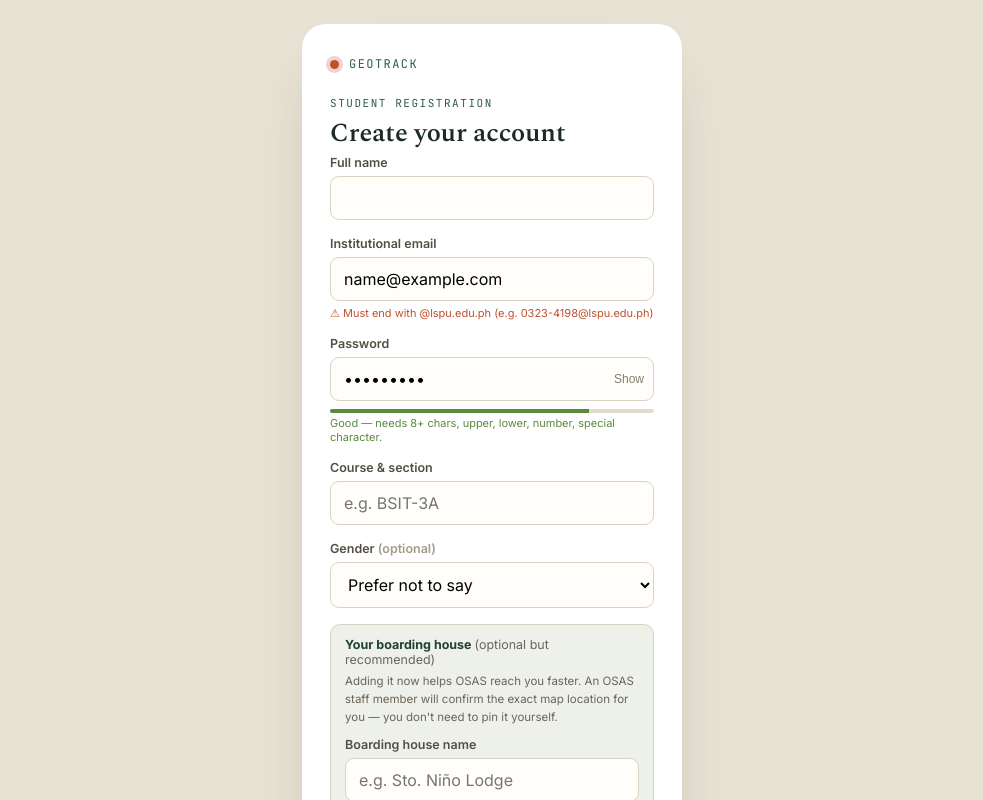
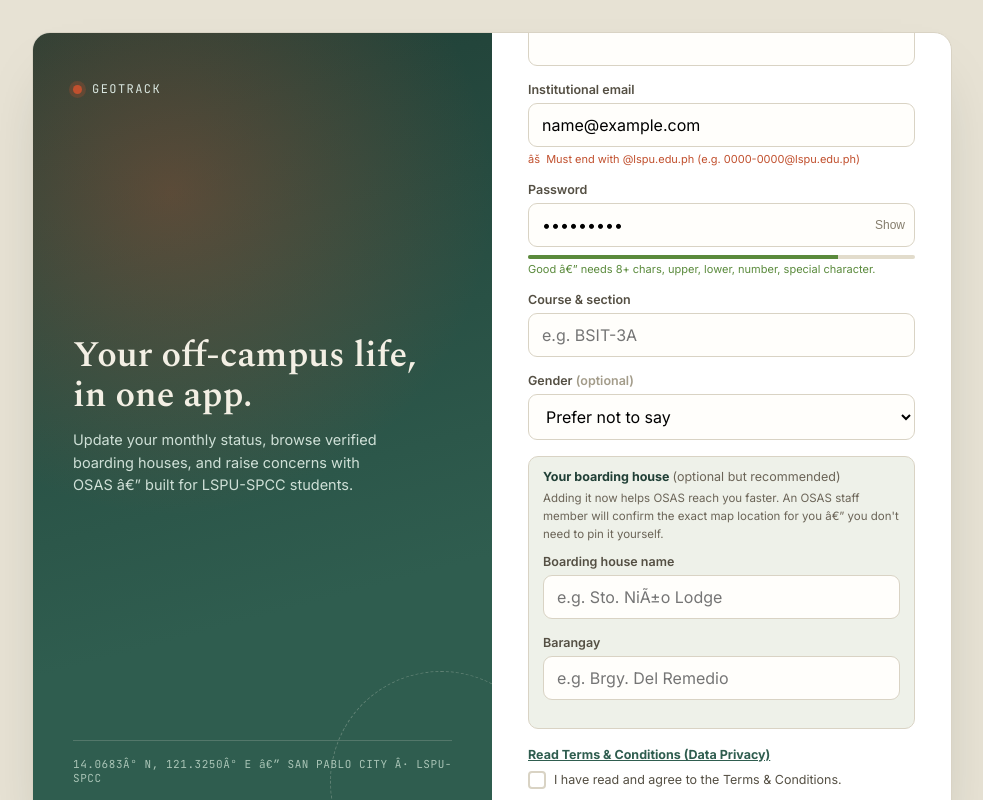
Before and after one commit to biotsharon418-coder/geotrack-fullstack, a React (Vite) app in the folder frontend/: page /student/login in a window 1280 px wide. Both pictures are taken after typing "name@example.com", "Sample123" into the empty fields and a click on the button "Create an account". Shown: the top 800 px of the page, without its empty margins (148-1131 px from the left). Built offline with nearby package versions, Linux system fonts and the light colour scheme; no server answers.

Commit message:
Fix: responsive UI, remove signup geocoder, fix report exports, chart labels, status filters, split-pane student UI, clearer login errors

```diff
--- a/frontend/src/pages/osas/OsasLogin.jsx
+++ b/frontend/src/pages/osas/OsasLogin.jsx
@@ -37,12 +37,7 @@ export default function OsasLogin() {
       login(session);
       navigate("/osas/dashboard");
     } catch (err) {
-      const msg = err.message || "";
-      if (mode === "login" && (msg.includes("Incorrect") || msg.includes("401"))) {
-        setError("No account found with these credentials. Please check your details, or create an account.");
-      } else {
-        setError(msg);
-      }
+      setError(err.message || "Something went wrong. Please try again.");
     } finally {
       setLoading(false);
     }
@@ -58,10 +53,10 @@ export default function OsasLogin() {
           <div>
             <div className="osas-brand-title">All off-campus students, one map.</div>
             <div className="osas-brand-sub">
-              Monitor monthly status updates, verify boarding houses, and generate reports — built for OSAS personnel.
+              Monitor monthly status updates, verify boarding houses, and generate reports â€” built for OSAS personnel.
             </div>
           </div>
-          <div className="osas-brand-coords">14.0683° N, 121.3250° E — SAN PABLO CITY · LSPU-SPCC</div>
+          <div className="osas-brand-coords">14.0683Â° N, 121.3250Â° E â€” SAN PABLO CITY Â· LSPU-SPCC</div>
         </div>
 
         <div className="osas-login-form">
@@ -87,7 +82,7 @@ export default function OsasLogin() {
             <div className="field">
               <label>Email</label>
               <input type="email" value={email} onChange={e => setEmail(e.target.value)}
-                placeholder="reyes.osas@lspu.edu.ph" required />
+                placeholder="lastname.osas@lspu.edu.ph" required />
             </div>
             <div className="field">
               <label>Password</label>
@@ -107,7 +102,7 @@ export default function OsasLogin() {
               )}
             </div>
             <button className="btn primary" style={{ width:"100%", padding:13 }} disabled={loading}>
-              {loading ? "Please wait…" : mode === "login" ? "Sign in" : "Create account"}
+              {loading ? "Please waitâ€¦" : mode === "login" ? "Sign in" : "Create account"}
             </button>
           </form>
 
--- a/frontend/src/pages/osas/OsasReports.jsx
+++ b/frontend/src/pages/osas/OsasReports.jsx
@@ -1,4 +1,4 @@
-// src/pages/osas/OsasReports.jsx — multi-select grouping, charts, preview, PDF/Excel/CSV export
+// src/pages/osas/OsasReports.jsx â€” multi-select grouping, charts, preview, PDF/Excel/CSV export
 import { useState } from "react";
 import { PieChart, Pie, Cell, BarChart, Bar, XAxis, YAxis, Tooltip, ResponsiveContainer, Legend } from "recharts";
 import { api } from "../../api/client";
@@ -92,12 +92,12 @@ export default function OsasReports() {
         </div>
         <div style={{display:"flex",gap:10,marginTop:14,flexWrap:"wrap"}}>
           <button className="btn primary" onClick={handleGenerate} disabled={loading||!selected.length}>
-            {loading ? "Generating…" : "Generate & preview"}
+            {loading ? "Generatingâ€¦" : "Generate & preview"}
           </button>
           {report && <>
-            <button className="btn" onClick={()=>handleExport("pdf")} style={{color:"var(--pin)"}}>⬇ PDF</button>
-            <button className="btn" onClick={()=>handleExport("excel")} style={{color:"var(--moss)"}}>⬇ Excel</button>
-            <button className="btn" onClick={()=>handleExport("csv")} style={{color:"#6b6457"}}>⬇ CSV</button>
+            <button className="btn" onClick={()=>handleExport("pdf")} style={{color:"var(--pin)"}}>â¬‡ PDF</button>
+            <button className="btn" onClick={()=>handleExport("excel")} style={{color:"var(--moss)"}}>â¬‡ Excel</button>
+            <button className="btn" onClick={()=>handleExport("csv")} style={{color:"#6b6457"}}>â¬‡ CSV</button>
           </>}
         </div>
       </div>
@@ -110,7 +110,7 @@ export default function OsasReports() {
               {report.sections.map(sec => (
                 <div className="card" key={`chart-${sec.group_by}`}>
                   <div className="panel-title" style={{marginBottom:10}}>
-                    {SECTION_LABELS[sec.group_by]||sec.group_by} — chart
+                    {SECTION_LABELS[sec.group_by]||sec.group_by} â€” chart
                   </div>
                   {sec.rows.length === 0
                     ? <div className="review-empty">No data.</div>
@@ -146,7 +146,7 @@ export default function OsasReports() {
             <div className="card" key={sec.group_by} style={{marginBottom:18}}>
               <div className="panel-title">
                 {SECTION_LABELS[sec.group_by]||sec.group_by}
-                {report.month_label ? ` · ${report.month_label}` : " · All months"}
+                {report.month_label ? ` Â· ${report.month_label}` : " Â· All months"}
               </div>
               <table>
                 <tbody>
@@ -157,7 +157,7 @@ export default function OsasReports() {
                         <tr key={row.group_label}>
                           <td style={{verticalAlign:"top"}}>{row.group_label}</td>
                           <td style={{verticalAlign:"top"}}>{row.count}</td>
-                          <td style={{fontSize:12,color:"#544f43"}}>{row.student_names?.join(", ")||"—"}</td>
+                          <td style={{fontSize:12,color:"#544f43"}}>{row.student_names?.join(", ")||"â€”"}</td>
                         </tr>
                     ))}
                   <tr><td style={{fontWeight:700}}>Total</td><td style={{fontWeight:700}}>{sec.total}</td><td></td></tr>
@@ -167,10 +167,10 @@ export default function OsasReports() {
           ))}
 
           <div className="no-print" style={{display:"flex",gap:10,marginBottom:18}}>
-            <button className="btn primary" onClick={()=>window.print()}>🖨 Print report</button>
-            <button className="btn" onClick={()=>handleExport("pdf")} style={{color:"var(--pin)"}}>⬇ Download PDF</button>
-            <button className="btn" onClick={()=>handleExport("excel")} style={{color:"var(--moss)"}}>⬇ Download Excel</button>
-            <button className="btn" onClick={()=>handleExport("csv")} style={{color:"#6b6457"}}>⬇ Download CSV</button>
+            <button className="btn primary" onClick={()=>window.print()}>ðŸ–¨ Print report</button>
+            <button className="btn" onClick={()=>handleExport("pdf")} style={{color:"var(--pin)"}}>â¬‡ Download PDF</button>
+            <button className="btn" onClick={()=>handleExport("excel")} style={{color:"var(--moss)"}}>â¬‡ Download Excel</button>
+            <button className="btn" onClick={()=>handleExport("csv")} style={{color:"#6b6457"}}>â¬‡ Download CSV</button>
           </div>
         </div>
       )}
--- a/frontend/src/pages/student/StudentLayout.jsx
+++ b/frontend/src/pages/student/StudentLayout.jsx
@@ -9,6 +9,19 @@ import "./student.css";
 export default function StudentLayout() {
   return (
     <div className="student-shell">
+      <div className="student-shell-brand">
+        <div className="brand-mark" style={{ color:"#d9e6df" }}>
+          <span className="pin-dot"></span> GEOTRACK
+        </div>
+        <div>
+          <div className="osas-brand-title">Your off-campus life, in one app.</div>
+          <div className="osas-brand-sub">
+            Update your monthly status, browse verified boarding houses, and raise concerns with OSAS â€” built for LSPU-SPCC students.
+          </div>
+        </div>
+        <div className="osas-brand-coords">14.0683Â° N, 121.3250Â° E â€” SAN PABLO CITY Â· LSPU-SPCC</div>
+      </div>
+
       <div className="student-phone">
         <Outlet />
 
--- a/frontend/src/pages/student/StudentLogin.jsx
+++ b/frontend/src/pages/student/StudentLogin.jsx
@@ -19,9 +19,9 @@ function getStrength(pw) {
   return       { label:"Strong",  color:"#3c7a5c", pct:100 };
 }
 
-// ─── Email validation ────────────────────────────────────────────────────────
+// â”€â”€â”€ Email validation â”€â”€â”€â”€â”€â”€â”€â”€â”€â”€â”€â”€â”€â”€â”€â”€â”€â”€â”€â”€â”€â”€â”€â”€â”€â”€â”€â”€â”€â”€â”€â”€â”€â”€â”€â”€â”€â”€â”€â”€â”€â”€â”€â”€â”€â”€â”€â”€â”€â”€â”€â”€â”€â”€â”€â”€
 // Format: STUDENTID@lspu.edu.ph where student ID is digits and hyphens
-// e.g. 0323-4198@lspu.edu.ph
+// e.g. 0000-0000@lspu.edu.ph
 function isLspu(email) {
   const lower = email.toLowerCase().trim();
   if (!lower.endsWith("@lspu.edu.ph")) return false;
@@ -33,13 +33,13 @@ function isLspu(email) {
 function emailHint(email) {
   if (email === "") return null;
   const lower = email.toLowerCase().trim();
-  if (!lower.endsWith("@lspu.edu.ph")) return { ok: false, msg: "Must end with @lspu.edu.ph (e.g. 0323-4198@lspu.edu.ph)" };
+  if (!lower.endsWith("@lspu.edu.ph")) return { ok: false, msg: "Must end with @lspu.edu.ph (e.g. 0000-0000@lspu.edu.ph)" };
   const local = lower.split("@")[0];
-  if (!/^[\d][\d\-]+[\d]$/.test(local)) return { ok: false, msg: "Username must be your Student ID (e.g. 0323-4198), not your name." };
-  return { ok: true, msg: "✓ LSPU student ID email accepted" };
+  if (!/^[\d][\d\-]+[\d]$/.test(local)) return { ok: false, msg: "Username must be your Student ID (e.g. 0000-0000), not your name." };
+  return { ok: true, msg: "âœ“ LSPU student ID email accepted" };
 }
 
-const TERMS = `GEOTRACK — STUDENT DATA PRIVACY TERMS
+const TERMS = `GEOTRACK â€” STUDENT DATA PRIVACY TERMS
 
 By creating a GeoTrack account, you agree to the following:
 
@@ -48,9 +48,9 @@ By creating a GeoTrack account, you agree to the following:
 
 2. HOW YOUR INFORMATION IS USED
    Your data is used solely for:
-   • Monitoring off-campus living conditions
-   • Generating aggregated statistical reports for OSAS
-   • Following up on welfare concerns you report
+   â€¢ Monitoring off-campus living conditions
+   â€¢ Generating aggregated statistical reports for OSAS
+   â€¢ Following up on welfare concerns you report
    Your data will NOT be sold or shared with third parties.
 
 3. REVIEWS ARE ANONYMOUS
@@ -113,7 +113,7 @@ export default function StudentLogin() {
       }
       if (session.role !== "student") { setError("This account is not registered as a student."); setLoading(false); return; }
 
-      // 2FA required — go to TOTP verification (no session stored yet)
+      // 2FA required â€” go to TOTP verification (no session stored yet)
       if (session.requires_2fa) {
         navigate("/student/2fa-verify", { state: { pendingToken: session.pending_token, role: session.role } });
         return;
@@ -130,19 +130,27 @@ export default function StudentLogin() {
       login(session);
       navigate("/student/home");
     } catch (err) {
-      const msg = err.message || "";
-      if (mode === "login" && (msg.includes("Incorrect") || msg.includes("401"))) {
-        setError("No account found with these credentials. Please check your details, or create an account first.");
-      } else { setError(msg); }
+      setError(err.message || "Something went wrong. Please try again.");
     } finally { setLoading(false); }
   }
 
   return (
     <div className="student-login-wrap">
       <div className="student-login-card">
-        <div className="brand-mark" style={{ color:"var(--moss)", marginBottom:24 }}>
-          <span className="pin-dot"></span> GEOTRACK
+        <div className="student-login-brand">
+          <div className="brand-mark" style={{ color:"#d9e6df" }}>
+            <span className="pin-dot"></span> GEOTRACK
+          </div>
+          <div>
+            <div className="osas-brand-title">Your off-campus life, in one app.</div>
+            <div className="osas-brand-sub">
+              Update your monthly status, browse verified boarding houses, and raise concerns with OSAS â€” built for LSPU-SPCC students.
+            </div>
+          </div>
+          <div className="osas-brand-coords">14.0683Â° N, 121.3250Â° E â€” SAN PABLO CITY Â· LSPU-SPCC</div>
         </div>
+
+        <div className="student-login-form">
         <div className="form-eyebrow">Student {mode === "login" ? "sign in" : "registration"}</div>
         <h1 className="form-title">{mode === "login" ? "Welcome back" : "Create your account"}</h1>
 
@@ -160,16 +168,16 @@ export default function StudentLogin() {
             <label>Institutional email</label>
             <input type="email" value={email}
               onChange={e => { setEmail(e.target.value); setError(""); }}
-              placeholder="0323-4198@lspu.edu.ph" required />
+              placeholder="0000-0000@lspu.edu.ph" required />
             {hint && !hint.ok && (
-              <div style={{ fontSize:11, color:"var(--pin)", marginTop:5 }}>⚠ {hint.msg}</div>
+              <div style={{ fontSize:11, color:"var(--pin)", marginTop:5 }}>âš  {hint.msg}</div>
             )}
             {hint && hint.ok && (
               <div style={{ fontSize:11, color:"var(--ok)", marginTop:5 }}>{hint.msg}</div>
             )}
             {!hint && (
               <div style={{ fontSize:11, color:"#857d6c", marginTop:5 }}>
-                Use your Student ID as the email (e.g. 0323-4198@lspu.edu.ph)
+                Use your Student ID as the email (e.g. 0000-0000@lspu.edu.ph)
               </div>
             )}
           </div>
@@ -191,7 +199,7 @@ export default function StudentLogin() {
                   <div style={{ height:"100%", width:`${strength.pct}%`, background:strength.color, transition:"all .25s" }} />
                 </div>
                 <div style={{ fontSize:11, color:strength.color, marginTop:3 }}>
-                  {strength.label} — needs 8+ chars, upper, lower, number, special character.
+                  {strength.label} â€” needs 8+ chars, upper, lower, number, special character.
                 </div>
               </div>
             )}
@@ -222,11 +230,11 @@ export default function StudentLogin() {
               </div>
               <p style={{ fontSize:11.5, color:"#6b6457", lineHeight:1.55, marginBottom:10 }}>
                 Adding it now helps OSAS reach you faster. An OSAS staff member will confirm the exact
-                map location for you — you don't need to pin it yourself.
+                map location for you â€” you don't need to pin it yourself.
               </p>
               <div className="field">
                 <label>Boarding house name</label>
-                <input value={bhName} onChange={e => setBhName(e.target.value)} placeholder="e.g. Sto. Niño Lodge" />
+                <input value={bhName} onChange={e => setBhName(e.target.value)} placeholder="e.g. Sto. NiÃ±o Lodge" />
               </div>
               <div className="field">
                 <label>Barangay</label>
@@ -247,7 +255,7 @@ export default function StudentLogin() {
                   background: termsAgreed ? "var(--moss)" : "#fff",
                   display:"flex", alignItems:"center", justifyContent:"center",
                 }}>
-                  {termsAgreed && <span style={{ color:"#fff", fontSize:12, lineHeight:1 }}>✓</span>}
+                  {termsAgreed && <span style={{ color:"#fff", fontSize:12, lineHeight:1 }}>âœ“</span>}
                 </div>
                 <span style={{ fontSize:12.5, color:"#544f43" }}>I have read and agree to the Terms &amp; Conditions.</span>
               </div>
@@ -256,7 +264,7 @@ export default function StudentLogin() {
 
           <button className="btn primary" style={{ width:"100%", padding:13 }}
             disabled={loading || (email.length > 0 && !emailOk)}>
-            {loading ? "Please wait…" : mode === "login" ? "Sign in" : "Create account"}
+            {loading ? "Please waitâ€¦" : mode === "login" ? "Sign in" : "Create account"}
           </button>
         </form>
 
@@ -275,6 +283,7 @@ export default function StudentLogin() {
         </div>
 
         <div className="scope-note">This app is for LSPU-SPCC students only.</div>
+        </div>
       </div>
 
       {termsOpen && (
--- a/frontend/src/pages/student/student.css
+++ b/frontend/src/pages/student/student.css
@@ -5,12 +5,31 @@
 
 .student-login-wrap{
   min-height:100vh; display:flex; align-items:center; justify-content:center;
-  background:#e7e2d4; padding:24px;
+  background:#e7e2d4; padding:32px;
 }
 .student-login-card{
-  width:100%; max-width:380px; background:var(--card); border-radius:24px;
-  padding:32px 28px; box-shadow:0 30px 60px -30px rgba(28,43,36,.35);
+  display:grid; grid-template-columns:1fr 1fr; max-width:920px; width:100%;
+  background:var(--card); border:1px solid var(--line); border-radius:18px; overflow:hidden;
+  box-shadow:0 30px 60px -30px rgba(28,43,36,.35);
 }
+.student-login-brand{
+  background:
+    radial-gradient(circle at 30% 20%, rgba(193,80,46,.35), transparent 45%),
+    linear-gradient(165deg,var(--moss-dark),var(--moss) 70%);
+  color:#f3efe4; padding:48px 40px; display:flex; flex-direction:column; justify-content:space-between;
+  position:relative; overflow:hidden;
+}
+.student-login-brand::after{
+  content:""; position:absolute; right:-60px; bottom:-60px; width:220px; height:220px;
+  border:1px dashed rgba(243,239,228,.25); border-radius:50%;
+}
+.osas-brand-title{font-family:var(--font-display); font-size:32px; line-height:1.15; margin-top:28px; font-weight:600;}
+.osas-brand-sub{margin-top:14px; font-size:14px; line-height:1.55; color:#cfe0d7; max-width:300px;}
+.osas-brand-coords{
+  font-family:var(--font-mono); font-size:11px; color:#a9c4b6; letter-spacing:.05em;
+  border-top:1px solid rgba(243,239,228,.18); padding-top:16px; margin-top:32px;
+}
+.student-login-form{padding:44px 36px; display:flex; flex-direction:column; justify-content:center; overflow-y:auto; max-height:100vh;}
 .form-eyebrow{
   font-family:var(--font-mono); font-size:10.5px; letter-spacing:.1em; text-transform:uppercase;
   color:#857d6c;
@@ -32,14 +51,42 @@
 }
 .scope-note a{color:var(--moss-dark); font-weight:700;}
 
+/* Below tablet width there's no room for two panes side by side --
+   drop the brand panel and let the form fill the screen, same as
+   the OSAS login does at its own breakpoint. */
+@media (max-width:760px){
+  .student-login-card{grid-template-columns:1fr; max-width:440px;}
+  .student-login-brand{display:none;}
+}
+
 /* ---------- mobile shell used by every student page after login ---------- */
 .student-shell{
-  min-height:100vh; background:#e7e2d4; display:flex; justify-content:center; padding:24px;
+  min-height:100vh; background:#e7e2d4; display:flex; align-items:center; justify-content:center;
+  gap:0; padding:24px;
+}
+.student-shell-brand{
+  display:none; /* shown on wide/desktop screens only, see breakpoint below */
+  width:340px; align-self:stretch; flex-shrink:0;
+  background:
+    radial-gradient(circle at 30% 20%, rgba(193,80,46,.35), transparent 45%),
+    linear-gradient(165deg,var(--moss-dark),var(--moss) 70%);
+  color:#f3efe4; padding:48px 36px; flex-direction:column; justify-content:space-between;
+  position:relative; overflow:hidden; border-radius:28px 0 0 28px;
+}
+.student-shell-brand::after{
+  content:""; position:absolute; right:-60px; bottom:-60px; width:220px; height:220px;
+  border:1px dashed rgba(243,239,228,.25); border-radius:50%;
 }
 .student-phone{
   width:100%; max-width:420px; background:var(--paper); border-radius:28px;
-  min-height:760px; display:flex; flex-direction:column; overflow:hidden;
+  min-height:760px; max-height:90vh; display:flex; flex-direction:column; overflow:hidden;
   box-shadow:0 30px 60px -30px rgba(28,43,36,.35);
+}
+/* Above ~900px there's room for the brand panel beside the phone --
+   below that, on tablets and phones, it stays a single centered app. */
+@media (min-width:900px){
+  .student-shell-brand{display:flex;}
+  .student-phone{border-radius:0 28px 28px 0;}
 }
 .student-header{padding:24px 22px 12px; flex-shrink:0;}
 .student-header .greet{font-size:12px; color:#857d6c;}
```
Also changed, not shown: frontend/src/pages/osas/OsasDashboard.jsx (+9 -9 lines), frontend/src/theme.css (line endings or trailing spaces), 2 other files (tests, documents, lock files or other folders).
